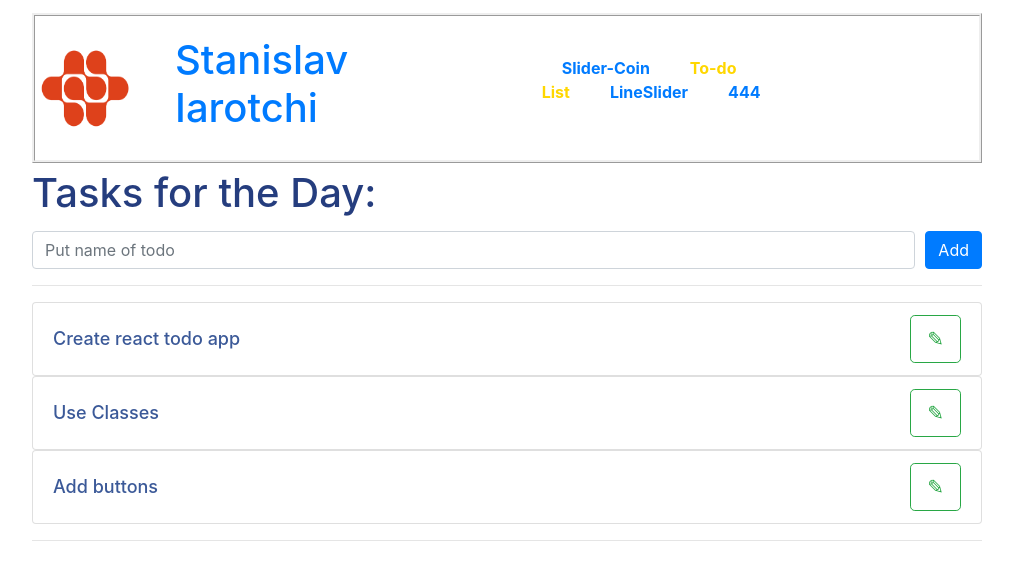
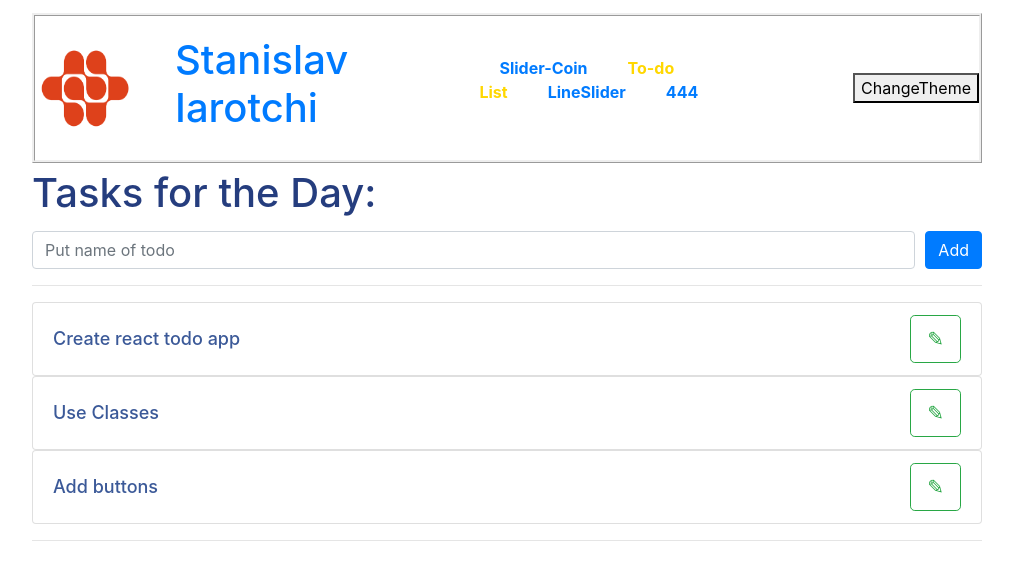
Before and after one commit to siarotchi/internship2, a React (Create React App) app: page /todo in a window 1280 px wide. Shown: the top 580 px of the page, without its empty margins (133-1146 px from the left). Built offline with nearby package versions, Linux system fonts and the light colour scheme.

Commit message:
implementing redux

```diff
--- a/package.json
+++ b/package.json
@@ -11,8 +11,10 @@
     "node-sass": "^4.13.1",
     "react": "^16.12.0",
     "react-dom": "^16.12.0",
+    "react-redux": "^7.2.0",
     "react-scripts": "3.4.0",
-    "react-transition-group": "^4.3.0"
+    "react-transition-group": "^4.3.0",
+    "redux": "^4.0.5"
   },
   "scripts": {
     "start": "react-scripts start",
--- a/src/components/Header/Header.js
+++ b/src/components/Header/Header.js
@@ -1,11 +1,17 @@
 import React from "react";
+import { connect } from "react-redux";
 import { NavLink } from "react-router-dom";
 import logo from "../../assets/img/logo.png";
 import s from "../../index.scss";
+import { switchTheme } from "../../redux/actions/appActions";
 
-const Header = () => {
+const Header = ({ dispatch, appColor }) => {
+  const changeAppTheme = () => {
+    dispatch(switchTheme("green"));
+  };
+
   return (
-    <header className="header-app-wraper">
+    <header className="header-app-wraper" style={{ backgroundColor: appColor }}>
       <div className="header-app-left">
         <img width="100px" height="100px" src={logo} alt="logo"></img>
 
@@ -34,8 +40,15 @@ const Header = () => {
           </li>
         </ul>
       </nav>
+      <button type="button" onClick={changeAppTheme}>
+        ChangeTheme
+      </button>
     </header>
   );
 };
 
-export default Header;
+const mapStateToProps = state => ({
+  appColor: state.app.appTheme
+});
+
+export default connect(mapStateToProps)(Header);
--- a/src/index.js
+++ b/src/index.js
@@ -7,10 +7,14 @@ import "bootstrap-css-only/css/bootstrap.min.css";
 
 import App from "./App";
 import "./index.scss";
+import { Provider } from "react-redux";
+import Store from "./redux/store";
 
 ReactDOM.render(
-  <Router>
-    <App />
-  </Router>,
+  <Provider store={Store}>
+    <Router>
+      <App />
+    </Router>
+  </Provider>,
   document.getElementById("root")
 );
--- /dev/null
+++ b/src/redux/actions/appActions.js
@@ -0,0 +1,6 @@
+export const CHANGE_UP_THEME = "CHANGE_UP_THEME";
+
+export const switchTheme = color => ({
+  type: CHANGE_UP_THEME,
+  color
+});
--- /dev/null
+++ b/src/redux/reducers/appReducer.js
@@ -0,0 +1,17 @@
+import { CHANGE_UP_THEME } from "../actions/appActions";
+
+function changeAppTheme(state, action) {
+  return {
+    ...state,
+    appTheme: state.appTheme === "white" ? "grey" : "white"
+  };
+}
+
+export const appReducer = (state = { appTheme: "white" }, action) => {
+  switch (action.type) {
+    case CHANGE_UP_THEME:
+      return changeAppTheme(state, action);
+    default:
+      return state;
+  }
+};
--- /dev/null
+++ b/src/redux/reducers/index.js
@@ -0,0 +1,11 @@
+import { combineReducers } from "redux";
+
+import { appReducer } from "./appReducer";
+
+const combinedReducers = combineReducers({
+  app: appReducer
+});
+
+export default (state, action) => {
+  return combinedReducers(state, action);
+};
--- /dev/null
+++ b/src/redux/store/index.js
@@ -0,0 +1,5 @@
+import { createStore } from "redux";
+import rootReducer from "../reducers/";
+
+const Store = createStore(rootReducer, window.__REDUX_DEVTOOLS_EXTENSION__ && window.__REDUX_DEVTOOLS_EXTENSION__());
+export default Store;
```
Also changed, not shown: 1 other file (tests, documents, lock files or other folders).
